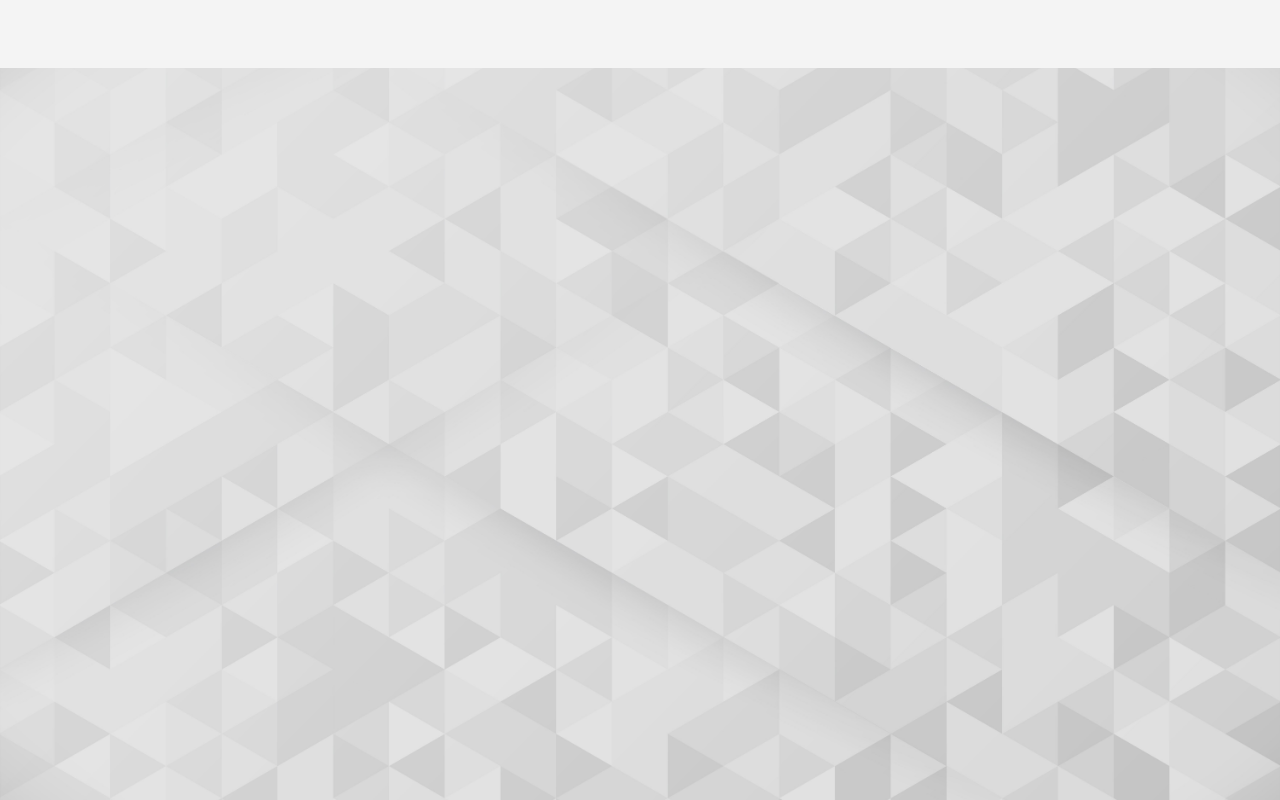
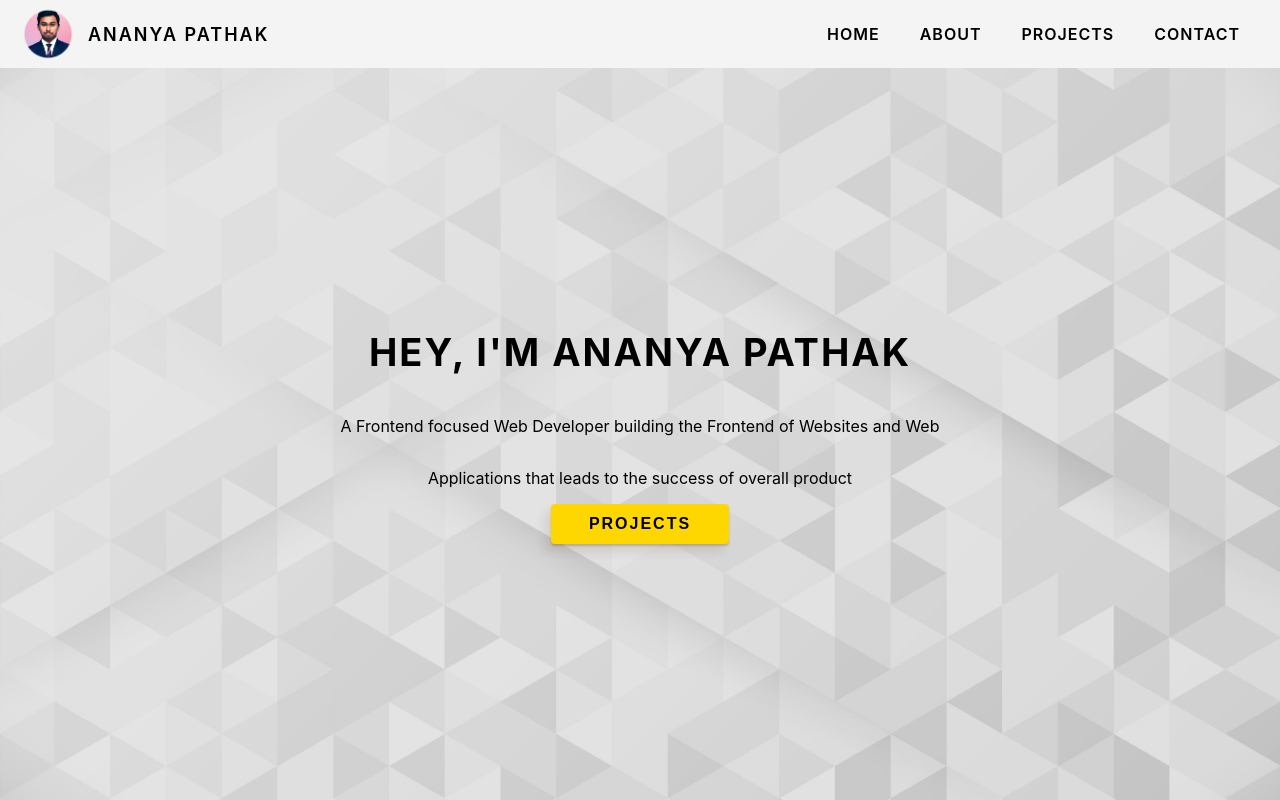
Before and after one commit to apathak2108/personal-portfolio, a React (Create React App) app: page /home in a window 1280 px wide. Built offline with nearby package versions, Linux system fonts and the light colour scheme.

Commit message:
home page ui

```diff
--- /dev/null
+++ b/src/components/button/index.js
@@ -0,0 +1,6 @@
+import React from "react";
+import { StyledButton } from "./button.styled";
+
+export const Button = (name, onClick) => {
+  return <StyledButton onClick={onClick}>{name}</StyledButton>;
+};
--- a/src/components/header/header.styled.js
+++ b/src/components/header/header.styled.js
@@ -2,6 +2,7 @@ import styled from "styled-components";
 
 export const StyledHeader = styled.div`
   height: 68px;
+  width: 100%;
   display: flex;
   align-items: center;
   background-color: #f4f4f4;
@@ -9,3 +10,23 @@ export const StyledHeader = styled.div`
   position: sticky;
   justify-content: space-between;
 `;
+
+export const StyledHeaderLeftPortion = styled.div`
+  display: flex;
+  align-items: center;
+  letter-spacing: 2px;
+  margin-left: 18px;
+  font-weight: 600;
+  font-size: 18px;
+  gap: 10px;
+`;
+
+export const StyledHeaderRightPortion = styled.div`
+  display: flex;
+  gap: 40px;
+  margin-right: 40px;
+  align-items: center;
+  font-weight: 600;
+  letter-spacing: 1px;
+  font-size: 16px;
+`;
--- a/src/components/header/index.js
+++ b/src/components/header/index.js
@@ -1,8 +1,26 @@
 import React from "react";
-import { StyledHeader } from "./header.styled";
+import ProfilePic from "../../images/profile_pic.png";
+import {
+  StyledHeader,
+  StyledHeaderLeftPortion,
+  StyledHeaderRightPortion,
+} from "./header.styled";
 
 const Header = () => {
-  return <StyledHeader />;
+  return (
+    <StyledHeader>
+      <StyledHeaderLeftPortion>
+        <img src={ProfilePic} style={{ height: "60px" }} />
+        <span>ANANYA PATHAK</span>
+      </StyledHeaderLeftPortion>
+      <StyledHeaderRightPortion>
+        <span>HOME</span>
+        <span>ABOUT</span>
+        <span>PROJECTS</span>
+        <span>CONTACT</span>
+      </StyledHeaderRightPortion>
+    </StyledHeader>
+  );
 };
 
 export default Header;
--- /dev/null
+++ b/src/components/mainDiv/index.js
@@ -0,0 +1,10 @@
+import styled from "styled-components";
+
+export const StyledMainDiv = styled.div`
+  height: 89vh;
+  width: 100vw;
+  display: flex;
+  flex-flow: column;
+  justify-content: center;
+  align-items: center;
+`;
--- a/src/index.css
+++ b/src/index.css
@@ -7,7 +7,7 @@ body {
   -moz-osx-font-smoothing: grayscale;
   background-image: url("images/bg_img.jpg");
   background-size: cover;
-  background-repeat: no-repeat;
+  background-repeat: repeat;
 }
 
 code {
--- /dev/null
+++ b/src/pages/home/home.styled.js
@@ -0,0 +1 @@
+import styled from "styled-components";
--- a/src/pages/home/index.js
+++ b/src/pages/home/index.js
@@ -1,13 +1,40 @@
 import React from "react";
 import Header from "../../components/header";
+import { StyledMainDiv } from "../../components/mainDiv";
 
 const HomePage = () => {
-    return (
-        <>
-       <Header />
-
-       </>
-    )
+  return (
+    <>
+      <Header />
+      <StyledMainDiv>
+        <h1 style={{ letterSpacing: "2px", fontSize: "38px" }}>
+          HEY, I'M ANANYA PATHAK
+        </h1>
+        <p>
+          A Frontend focused Web Developer building the Frontend of Websites and
+          Web
+        </p>
+        <p>Applications that leads to the success of overall product</p>
+        <button
+          style={{
+            height: "40px",
+            width: "178px",
+            backgroundColor: "#ffd700",
+            border: "none",
+            borderRadius: '4px',
+            fontSize: "16px",
+            fontWeight: "600",
+            letterSpacing: "2px",
+            cursor: "poiner",
+            boxShadow:
+              "-6px 8px 10px rgba(81, 41, 10, 0.1), 0px 2px 2px rgba(81, 41, 10, 0.2)",
+          }}
+        >
+          PROJECTS
+        </button>
+      </StyledMainDiv>
+    </>
+  );
 };
 
 export default HomePage;
```
Also changed, not shown: src/components/button/button.styled.js (added, +9 -0 lines), src/App.css (added), src/images/profile_pic.png (added).
